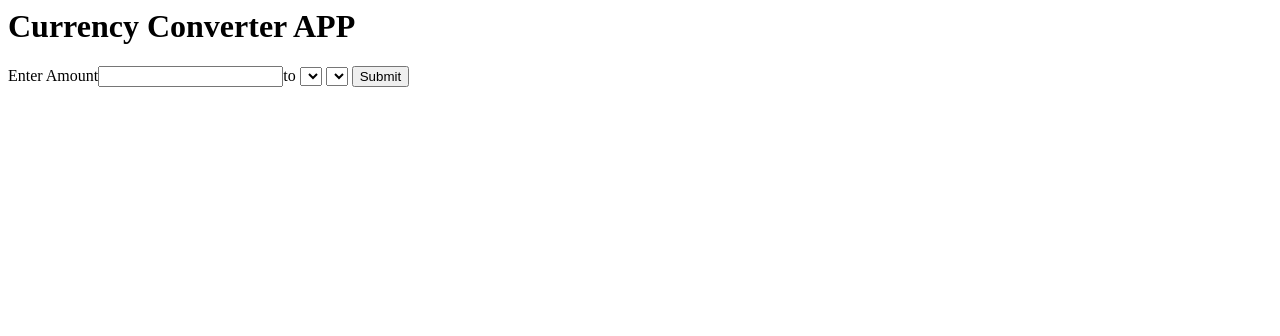
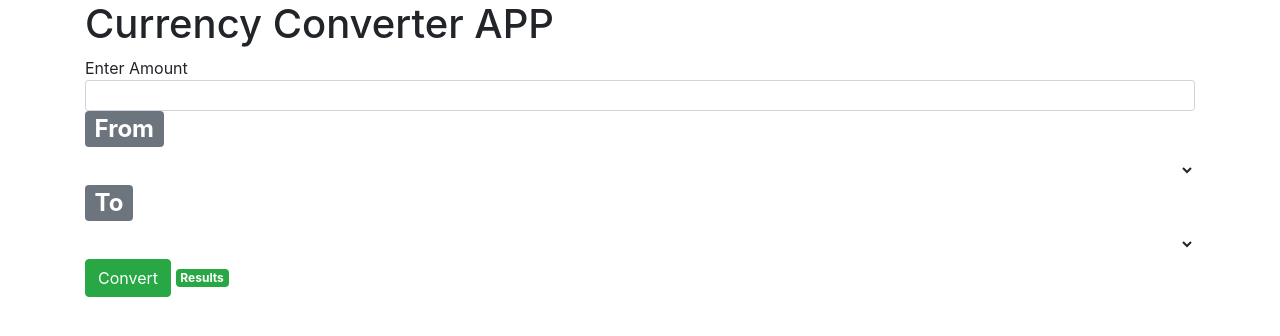
Before and after one commit to PerseveranceMbewe/FZFarmingProducts, a plain HTML site: page index.html in a window 1280 px wide. Drawn offline with nearby package versions, Linux system fonts and the light colour scheme; no server answers.

Commit message:
add a new script(apiController.js)

```diff
--- a/index.html
+++ b/index.html
@@ -1,16 +1,26 @@
 <html>
 <head>
     <title>Currency Converter</title>
+    <script src="https://ajax.googleapis.com/ajax/libs/jquery/3.3.1/jquery.min.js"></script>
     <script type="text/javascript" src="js/idb.js"></script>
-    <script src="https://ajax.googleapis.com/ajax/libs/jquery/3.3.1/jquery.min.js"></script>
     <script src='js/db-script.js'></script>
     <script src="sw.js"></script>
+    <script src="https://stackpath.bootstrapcdn.com/bootstrap/4.1.1/js/bootstrap.min.js" integrity="sha384-smHYKdLADwkXOn1EmN1qk/HfnUcbVRZyYmZ4qpPea6sjB/pTJ0euyQp0Mk8ck+5T" crossorigin="anonymous"></script>
+    <!--CSS -->
+    <link href="https://stackpath.bootstrapcdn.com/bootstrap/4.1.1/css/bootstrap.min.css" rel="stylesheet" integrity="sha384-WskhaSGFgHYWDcbwN70/dfYBj47jz9qbsMId/iRN3ewGhXQFZCSftd1LZCfmhktB" crossorigin="anonymous">
 </head>
 <body>
-  <h1>Currency Converter APP</h1>
-  Enter Amount<input type="text" name="amount">to
-  <select id='fr'></select>
-  <select id='to'></select>
-  <input type="button" value="Submit">
+  <div class="container">
+      <h1>Currency Converter APP</h1>
+
+      Enter Amount<input type="text"  class="form-control form-control-sm" id='val'>
+      <h2><span class="badge badge-secondary">From</span></h2>
+      <select id='fr' class="dropdown-item" ></select>
+      <h2><span class="badge badge-secondary">To</span></h2>
+      <select id='to' class="dropdown-item" ></select>
+      <input type="button"  class="btn btn-success" id='convert' value="Convert">
+      <span class="badge badge-success">Results</span>
+  </div>
+  <script src="js/apiController.js"></script>
 </body>
 </html>
--- /dev/null
+++ b/js/apiController.js
@@ -0,0 +1,8 @@
+(function(){
+
+    document.getElementById(`convert`).addEventListener(`click`,()=>{
+        let to  = $(`#to`).find(`:selected`).val()
+        let fr =  $(`#fr`).find(`:selected`).val();
+        console.log('getting data from the dropdownlist');
+    })
+})()
--- a/js/db-script.js
+++ b/js/db-script.js
@@ -69,12 +69,13 @@
            $(document).ready(()=>{
                let currencyItems =``;
                for(const currency of currencies){
-                   currencyItems+=`<option>${currency.id}</option>`;
+                   currencyItems+=`<option value=${currency.id}>${currency.id}</option>`;
                }
                $(`#fr`).html(currencyItems);
                $('#to').html(currencyItems);
            });
        });
    }
+
    readCurrency();
 })();
```
Also changed, not shown: 1 other file.
